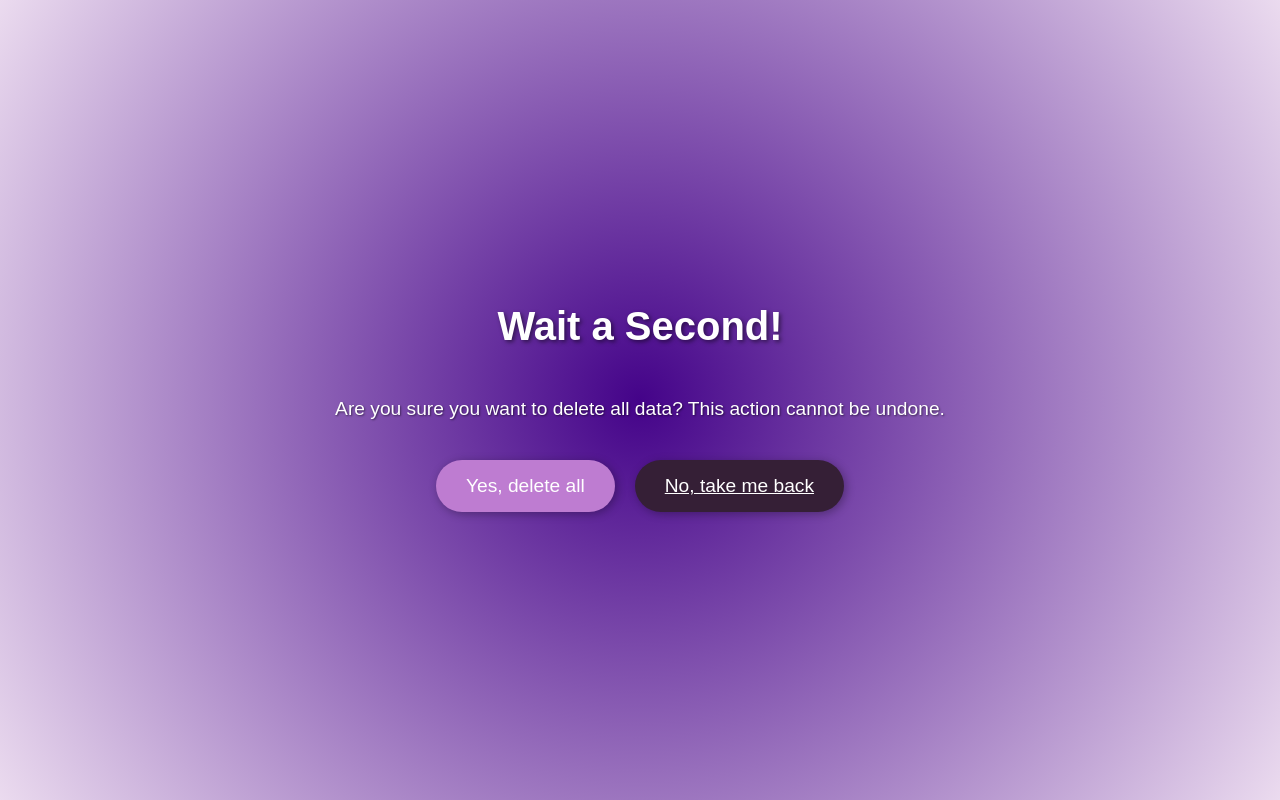
After one commit to Guiribei/plain_register, a Django app: page /confirm_delete_all/ in a window 1280 px wide. The commit adds this page. Run offline with Django 4.2, Linux system fonts and the light colour scheme.

Commit message:
feat(delete): erase data from database

```diff
--- /dev/null
+++ b/project_plain_register/app_plain_register/templates/users/confirm_delete_all.html
@@ -0,0 +1,79 @@
+<!DOCTYPE html>
+<html>
+    <head>
+        <title>Confirm Delete All</title>
+        <style>
+            body {
+                background: radial-gradient(circle, rgb(68, 3, 137), rgb(235, 219, 239));
+                font-family: Arial, sans-serif;
+                color: white;
+                text-align: center;
+                display: flex;
+                flex-direction: column;
+                justify-content: center;
+                align-items: center;
+                height: 100vh;
+                margin: 0;
+            }
+
+            h1 {
+                font-size: 2.5em;
+                font-weight: bold;
+                margin-bottom: 30px;
+                text-shadow: 2px 2px 4px rgba(0, 0, 0, 0.5);
+            }
+
+            p {
+                font-size: 1.2em;
+                margin-bottom: 30px;
+                text-shadow: 1px 1px 2px rgba(0, 0, 0, 0.5);
+            }
+
+            .button-group {
+                display: flex;
+                justify-content: center;
+            }
+
+            .confirm-button, .cancel-button {
+                padding: 15px 30px;
+                margin: 10px;
+                font-size: 1.2em;
+                border: none;
+                border-radius: 30px;
+                box-shadow: 2px 2px 10px rgba(0, 0, 0, 0.3);
+                transition: all 0.3s ease;
+            }
+
+            .confirm-button {
+                background: #be7cd1;
+                color: white;
+            }
+
+            .confirm-button:hover {
+                background: #ff0000;
+                transform: scale(1.1);
+            }
+
+            .cancel-button {
+                background: #351f36;
+                color: white;
+            }
+
+            .cancel-button:hover {
+                background: #00ff00;
+                transform: scale(1.1);
+            }
+        </style>
+    </head>
+    <body>
+        <h1>Wait a Second!</h1>
+        <p>Are you sure you want to delete all data? This action cannot be undone.</p>
+        <div class="button-group">
+            <form method="POST">
+                {% csrf_token %}
+                <input type="submit" value="Yes, delete all" class="confirm-button">
+            </form>
+            <a href="/" class="cancel-button">No, take me back</a>
+        </div>
+    </body>
+</html>
--- a/project_plain_register/app_plain_register/views.py
+++ b/project_plain_register/app_plain_register/views.py
@@ -18,3 +18,9 @@ def users(request):
 		'users': User.objects.all()
 	}
 	return render(request, 'users/users.html', users)
+
+def confirm_delete_all(request):
+    if request.method == 'POST':
+        User.objects.all().delete()
+        return render(request, 'users/home.html')
+    return render(request, 'users/confirm_delete_all.html')
--- a/project_plain_register/project_plain_register/urls.py
+++ b/project_plain_register/project_plain_register/urls.py
@@ -1,7 +1,9 @@
 from django.urls import path
 from app_plain_register import views
+
 urlpatterns = [
     #rota, view responsável, nome de referência;
 	path('', views.home, name='home'),
 	path('users/', views.users, name='users_list'),
+	path('confirm_delete_all/', views.confirm_delete_all, name='confirm_delete_all'),
 ]
```
Also changed, not shown: project_plain_register/app_plain_register/templates/users/home.html (+10 -0 lines), project_plain_register/db.sqlite3.
